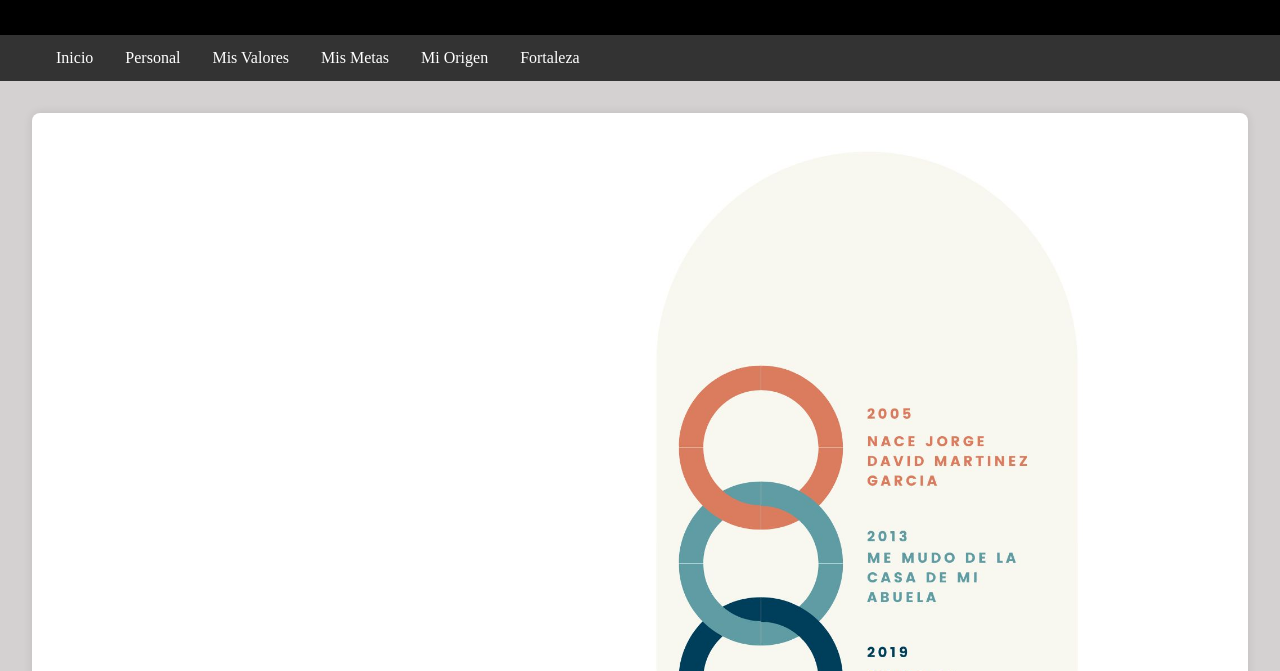
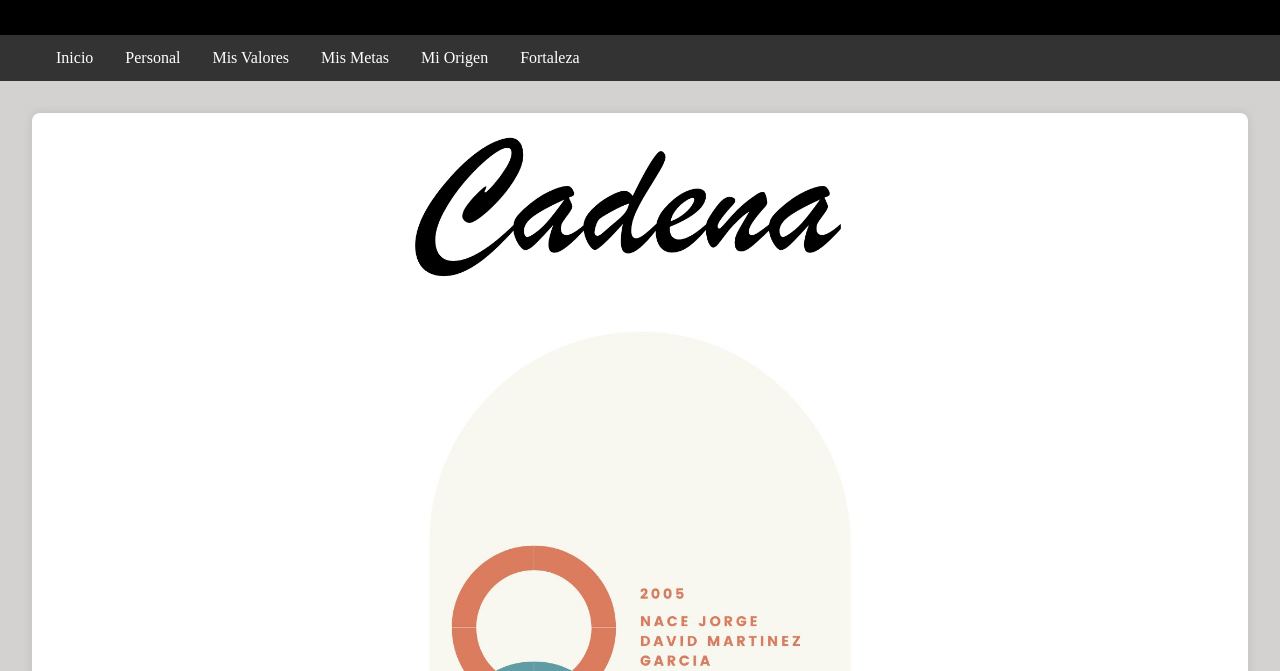
Before and after one commit to JorgeMartinez67/Proyecto-vida, a plain HTML site: page Extras.html in a window 1280 px wide. Shown: the part 281-952 px from the top of the page. Drawn offline with Linux system fonts and the light colour scheme.

Commit message:
Update Extras.html

```diff
--- a/Extras.html
+++ b/Extras.html
@@ -24,7 +24,7 @@
     <section>
             <article class="offer">
                 <img src="cadena.png" class="imgb">
-                <img src="cadena 2.jpg" class="imgb">
+               <center> <img src="cadena 2.jpg" class="imgb"> </center>
             </article>
         </section>
         <section>
```
